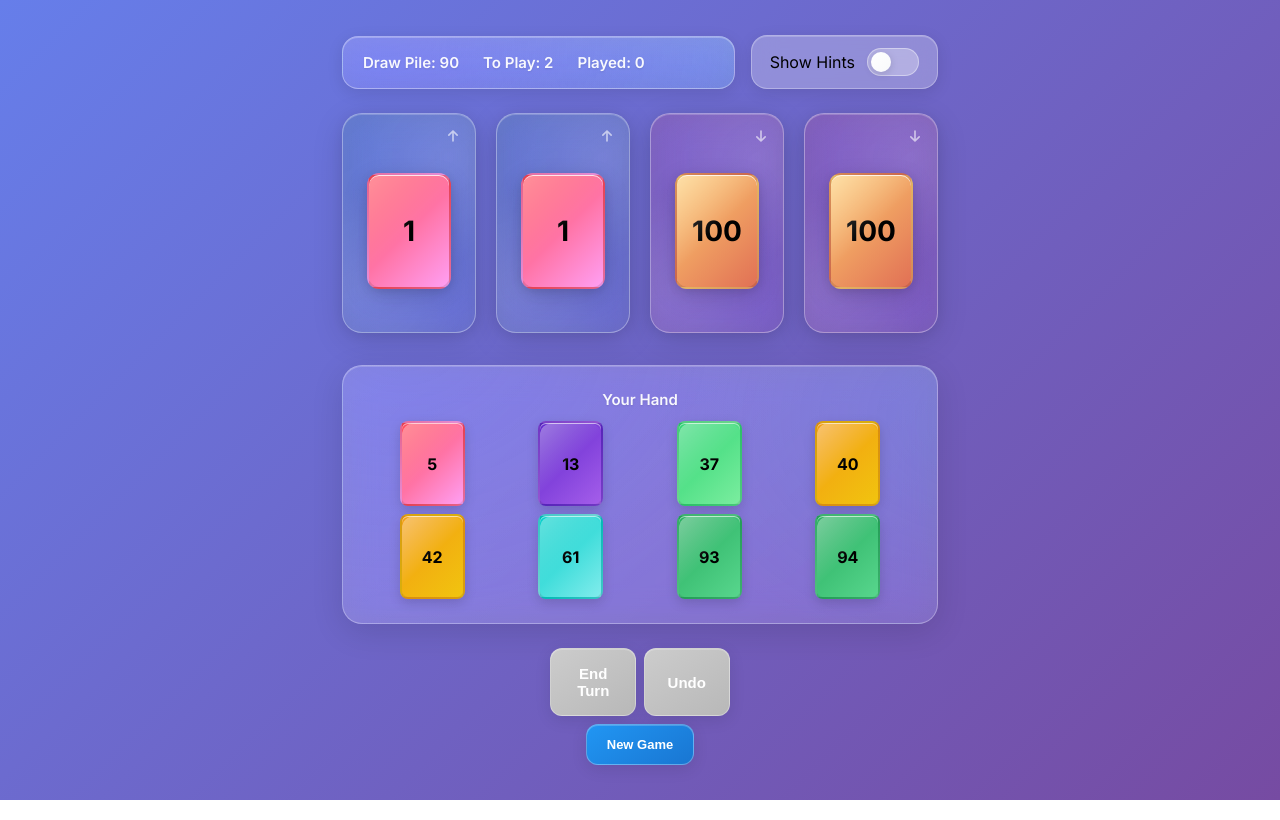
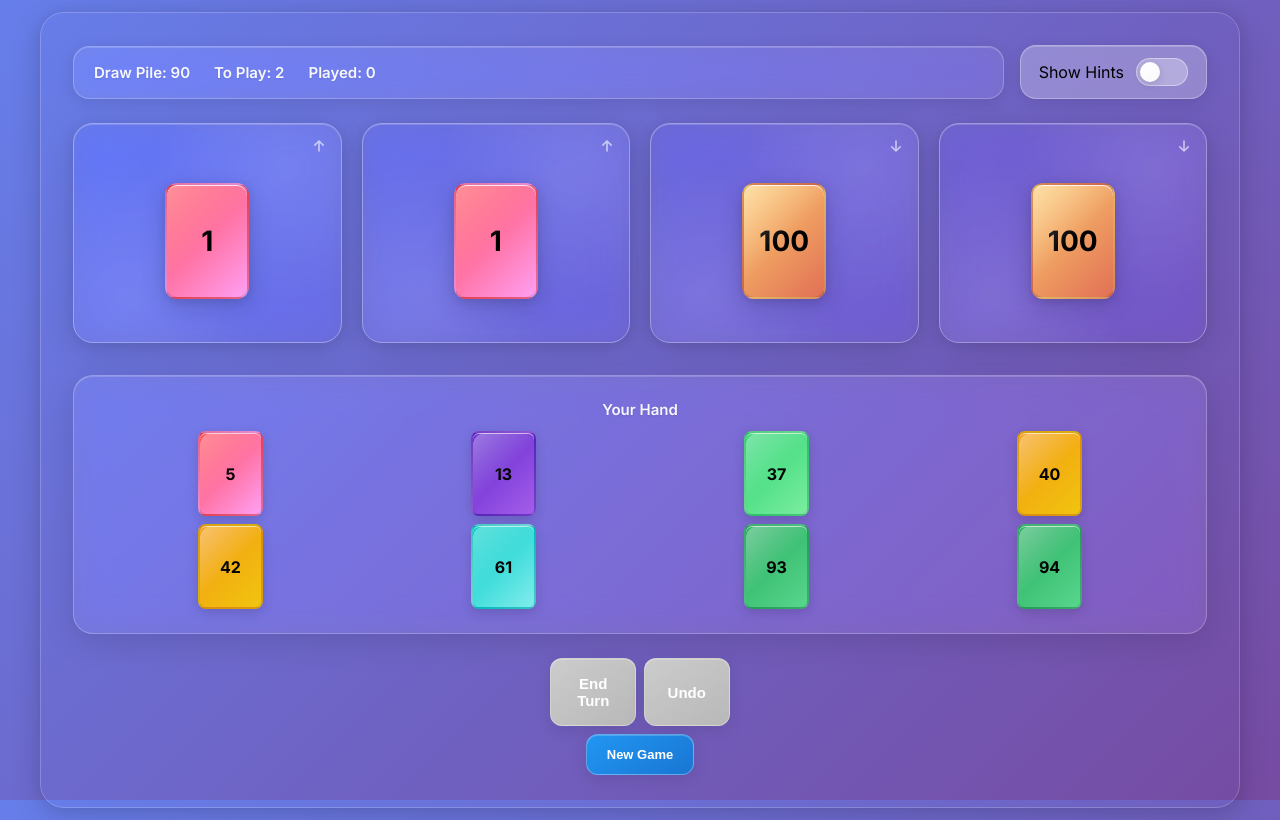
Before and after one commit to thomas-bartelt/the-kame, a plain HTML site: page index.html in a window 1280 px wide. Drawn offline with Linux system fonts and the light colour scheme.

Commit message:
Update index.html

```diff
--- a/index.html
+++ b/index.html
@@ -24,22 +24,27 @@
     }
 
     /* --- Container --- */
-    .game-container {$1
-      isolation:isolate; /* keep backdrop compositing stable on iOS */
+    .game-container {
+      max-width: 1200px; width: 100%;
+      border-radius: 24px; padding: 32px;
+      /* Make the wrapper transparent so inner glass blurs the page gradient (purple) */
+      background: transparent;
+      border: 1px solid rgba(255,255,255,0.20);
+      box-shadow: 0 8px 32px rgba(0,0,0,0.12), 0 2px 16px rgba(0,0,0,0.08);
+      isolation: isolate;
     }
 
     /* --- Header / Info --- */
     .game-header { display:flex; justify-content:space-between; align-items:center; margin-bottom:24px; flex-wrap:wrap; gap:16px; }
     .game-info {
       display:flex; gap:24px; align-items:center; padding:16px 20px;
-      /* layered tint so iOS Safari doesn't wash it pure white */
-      background:
-        radial-gradient(40rem 30rem at 10% -10%, rgba(99,102,241,0.20), transparent 60%),
-        radial-gradient(36rem 26rem at 110% 20%, rgba(56,189,248,0.18), transparent 60%),
-        linear-gradient(180deg, rgba(255,255,255,0.22), rgba(255,255,255,0.14));
-      backdrop-filter: saturate(120%) blur(16px); -webkit-backdrop-filter: saturate(120%) blur(16px);
-      border:1px solid rgba(255,255,255,0.35); border-radius:16px; flex:1;
-      box-shadow: 0 4px 16px rgba(0,0,0,0.1), inset 0 1px 0 rgba(255,255,255,0.25);
+      /* true glass: low-alpha fill + backdrop blur so we keep the purple backdrop */
+      background: rgba(255,255,255,0.08);
+      -webkit-backdrop-filter: blur(18px) saturate(120%);
+      backdrop-filter: blur(18px) saturate(120%);
+      background-clip: padding-box;
+      border:1px solid rgba(255,255,255,0.30); border-radius:16px; flex:1;
+      box-shadow: 0 4px 16px rgba(0,0,0,0.10), inset 0 1px 0 rgba(255,255,255,0.18);
     }
     .controls { display:flex; gap:12px; align-items:center; }
     .toggle-container {
@@ -60,16 +65,15 @@
     /* --- Piles --- */
     .piles-container { display:grid; grid-template-columns: repeat(4, minmax(0, 1fr)); gap:20px; margin-bottom:32px; width:100%; }
     .pile {
-      /* glass with tint — prevents white panels on iOS */
-      background:
-        radial-gradient(40rem 30rem at 10% -10%, rgba(99,102,241,0.18), transparent 60%),
-        radial-gradient(36rem 26rem at 110% 20%, rgba(56,189,248,0.14), transparent 60%),
-        linear-gradient(145deg, rgba(255,255,255,0.20) 0%, rgba(255,255,255,0.12) 100%);
-      backdrop-filter: saturate(120%) blur(16px); -webkit-backdrop-filter: saturate(120%) blur(16px);
+      /* Base glass — let the purple body show through */
+      background: rgba(255,255,255,0.08);
+      -webkit-backdrop-filter: blur(16px) saturate(120%);
+      backdrop-filter: blur(16px) saturate(120%);
+      background-clip: padding-box;
       border:1px solid rgba(255,255,255,0.35); border-radius:20px; padding:24px; text-align:center;
       min-height: 220px; display:flex; flex-direction:column; align-items:center; justify-content:center; position:relative; transition:all .3s ease;
-      box-shadow: 0 8px 32px rgba(0,0,0,0.12), 0 2px 16px rgba(0,0,0,0.08), inset 0 1px 0 rgba(255,255,255,0.2);
-      isolation:isolate; /* ensure proper compositing */
+      box-shadow: 0 8px 32px rgba(0,0,0,0.12), 0 2px 16px rgba(0,0,0,0.08), inset 0 1px 0 rgba(255,255,255,0.18);
+      isolation:isolate;
     }
     .pile::before { content:''; position:absolute; inset:0; background: radial-gradient(circle at 20% 80%, rgba(255,255,255,0.1) 0%, transparent 50%), radial-gradient(circle at 80% 20%, rgba(255,255,255,0.1) 0%, transparent 50%); border-radius:20px; pointer-events:none; }
     .pile::after { content:''; position:absolute; top:12px; right:12px; width:20px; height:20px; opacity:0.6; pointer-events:none; }
@@ -88,18 +92,16 @@
     .pile-card::before { content:''; position:absolute; inset:0; background: linear-gradient(135deg, rgba(255,255,255,0.4) 0%, transparent 50%); border-radius:12px; pointer-events:none; }
     @keyframes cardPlace { 0% { transform: scale(1.3) rotate(8deg); box-shadow: 0 12px 32px rgba(0,0,0,0.25);} 50% { transform: scale(1.1) rotate(-3deg); box-shadow: 0 8px 24px rgba(0,0,0,0.2);} 100% { transform: scale(1) rotate(0); box-shadow: 0 8px 24px rgba(0,0,0,0.15), 0 2px 8px rgba(0,0,0,0.1), inset 0 1px 0 rgba(255,255,255,0.8);} }
     .pile-card.new-card { animation: cardPlace .6s cubic-bezier(.4,0,.2,1); }
-    .ascending { background: linear-gradient(145deg, rgba(76,175,80,0.15) 0%, rgba(76,175,80,0.08) 100%); }
-    .descending { background: linear-gradient(145deg, rgba(244,67,54,0.15) 0%, rgba(244,67,54,0.08) 100%); }
+    .ascending { /* keep arrows, no extra whitey backgrounds */ background: inherit; }
+    .descending { background: inherit; }
 
     /* --- Hand --- */
     .hand-container {
-      /* layered tint to avoid white washout on iOS */
-      background:
-        radial-gradient(40rem 30rem at 10% -10%, rgba(99,102,241,0.16), transparent 60%),
-        radial-gradient(36rem 26rem at 110% 20%, rgba(56,189,248,0.14), transparent 60%),
-        linear-gradient(145deg, rgba(255,255,255,0.20) 0%, rgba(255,255,255,0.12) 100%);
-      backdrop-filter: saturate(120%) blur(16px); -webkit-backdrop-filter: saturate(120%) blur(16px);
-      border:1px solid rgba(255,255,255,0.3); border-radius:20px; padding:24px; min-height:160px;
+      background: rgba(255,255,255,0.08);
+      -webkit-backdrop-filter: blur(16px) saturate(120%);
+      backdrop-filter: blur(16px) saturate(120%);
+      background-clip: padding-box;
+      border:1px solid rgba(255,255,255,0.30); border-radius:20px; padding:24px; min-height:160px;
       box-shadow: 0 8px 32px rgba(0,0,0,0.12), inset 0 1px 0 rgba(255,255,255,0.18);
     }
     .hand-label { font-size:18px; font-weight:600; margin-bottom:16px; text-align:center; color:rgba(255,255,255,0.95); text-shadow:0 1px 2px rgba(0,0,0,0.1); }
@@ -165,7 +167,8 @@
 
     /* --- Mobile tweaks (critical) --- */
     @media (max-width: 768px) {
-      .game-container { padding: 16px; border-radius: 16px; background: rgba(255,255,255,0.12); backdrop-filter: blur(16px); -webkit-backdrop-filter: blur(16px); box-shadow: 0 4px 24px rgba(0,0,0,0.15), inset 0 1px 0 rgba(255,255,255,0.15); }
+      .game-container { padding:16px; border-radius:16px; background: transparent; box-shadow: 0 4px 24px rgba(0,0,0,0.15); }
+
       .game-header { display:block; margin-bottom:16px; }
       .game-info {
         justify-content: space-around; padding:12px 16px; font-size:13px;
```
